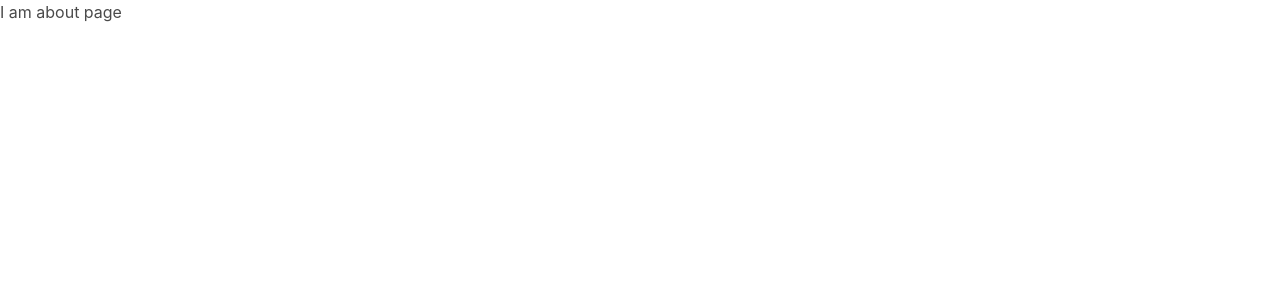
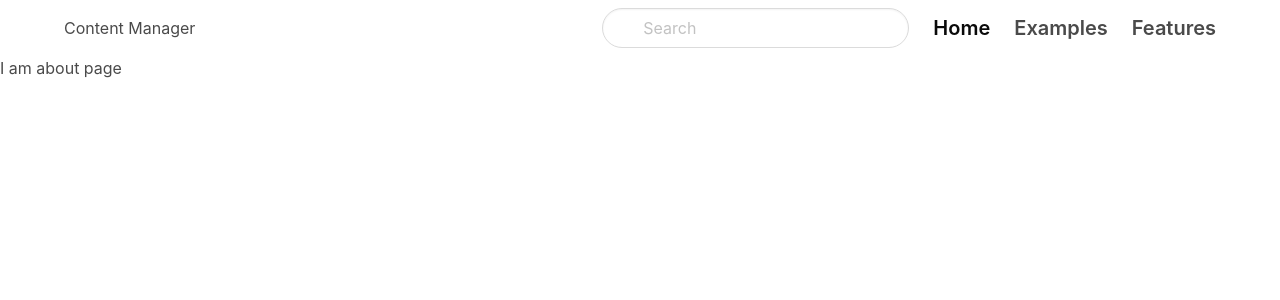
Before and after one commit to dmunoz-10/content-manager-web, a Next.js app: page /about in a window 1280 px wide. Shown: the top 300 px of the page. Built offline with nearby package versions, Linux system fonts and the light colour scheme.

Commit message:
Adds Layout component

```diff
--- a/src/components/Footer.tsx
+++ b/src/components/Footer.tsx
@@ -1,4 +1,6 @@
-export default function Footer() {
+import { FC } from 'react'
+
+const Footer: FC = () => {
   return (
     <footer className="footer">
       <div className="content has-text-centered">
@@ -11,3 +13,5 @@ export default function Footer() {
     </footer>
   )
 }
+
+export default Footer
--- /dev/null
+++ b/src/components/Layout.tsx
@@ -0,0 +1,13 @@
+import Navbar from "./Navbar"
+import { FC, PropsWithChildren } from 'react'
+
+const Layout: FC<PropsWithChildren> = ({ children }) => {
+  return (
+    <>
+      <Navbar />
+      {children}
+    </>
+  )
+}
+
+export default Layout
--- a/src/components/Navbar.tsx
+++ b/src/components/Navbar.tsx
@@ -1,4 +1,6 @@
-export default function Navbar() {
+import { FC } from 'react'
+
+const Navbar: FC = () => {
   return (
     <nav className="navbar">
       <div className="container">
@@ -37,3 +39,5 @@ export default function Navbar() {
     </nav>
   )
 }
+
+export default Navbar
--- a/src/components/Newsletter.tsx
+++ b/src/components/Newsletter.tsx
@@ -1,4 +1,6 @@
-export default function Newsletter() {
+import { FC } from 'react'
+
+const Newsletter: FC = () => {
   return (
     <section className="section">
       <div className="columns">
@@ -27,3 +29,5 @@ export default function Newsletter() {
     </section>
   )
 }
+
+export default Newsletter
--- a/src/components/ResourceHighlight.tsx
+++ b/src/components/ResourceHighlight.tsx
@@ -1,4 +1,6 @@
-export default function ResourceHighlight() {
+import { FC } from 'react'
+
+const ResourceHighlight: FC = () => {
   return (
     <section className="hero ">
       <div className="hero-body">
@@ -37,3 +39,5 @@ export default function ResourceHighlight() {
     </section>
   )
 }
+
+export default ResourceHighlight
--- a/src/components/ResourceList.tsx
+++ b/src/components/ResourceList.tsx
@@ -1,4 +1,6 @@
-export default function ResourceList() {
+import { FC } from 'react'
+
+const ResourceList: FC = () => {
   return (
     <section className="hero ">
       <div className="hero-body">
@@ -57,3 +59,5 @@ export default function ResourceList() {
     </section>
   )
 }
+
+export default ResourceList
--- a/src/pages/about.tsx
+++ b/src/pages/about.tsx
@@ -1,5 +1,9 @@
+import Layout from "@/components/Layout"
+
 export default function About() {
   return (
-    <h1>I am about page</h1>
+    <Layout>
+      <h1>I am about page</h1>
+    </Layout>
   )
 }
```
Also changed, not shown: src/pages/index.tsx (+6 -7 lines).
